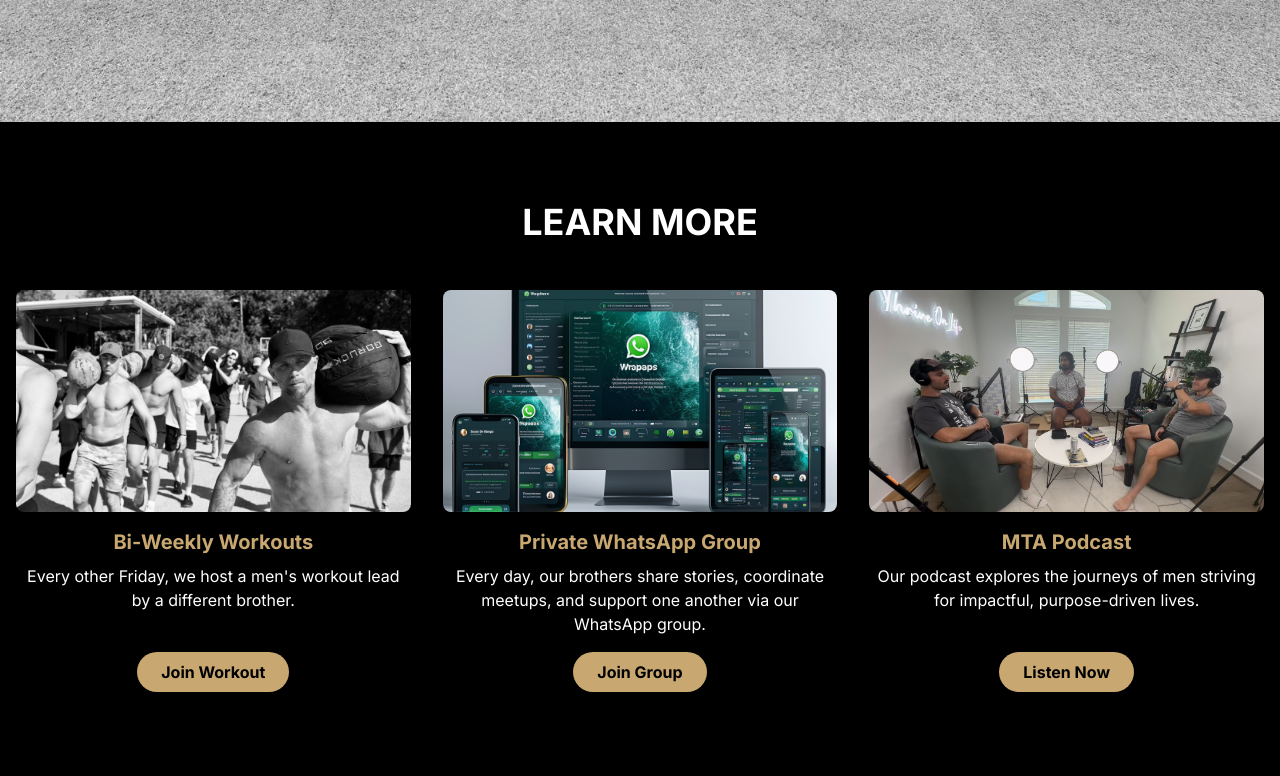
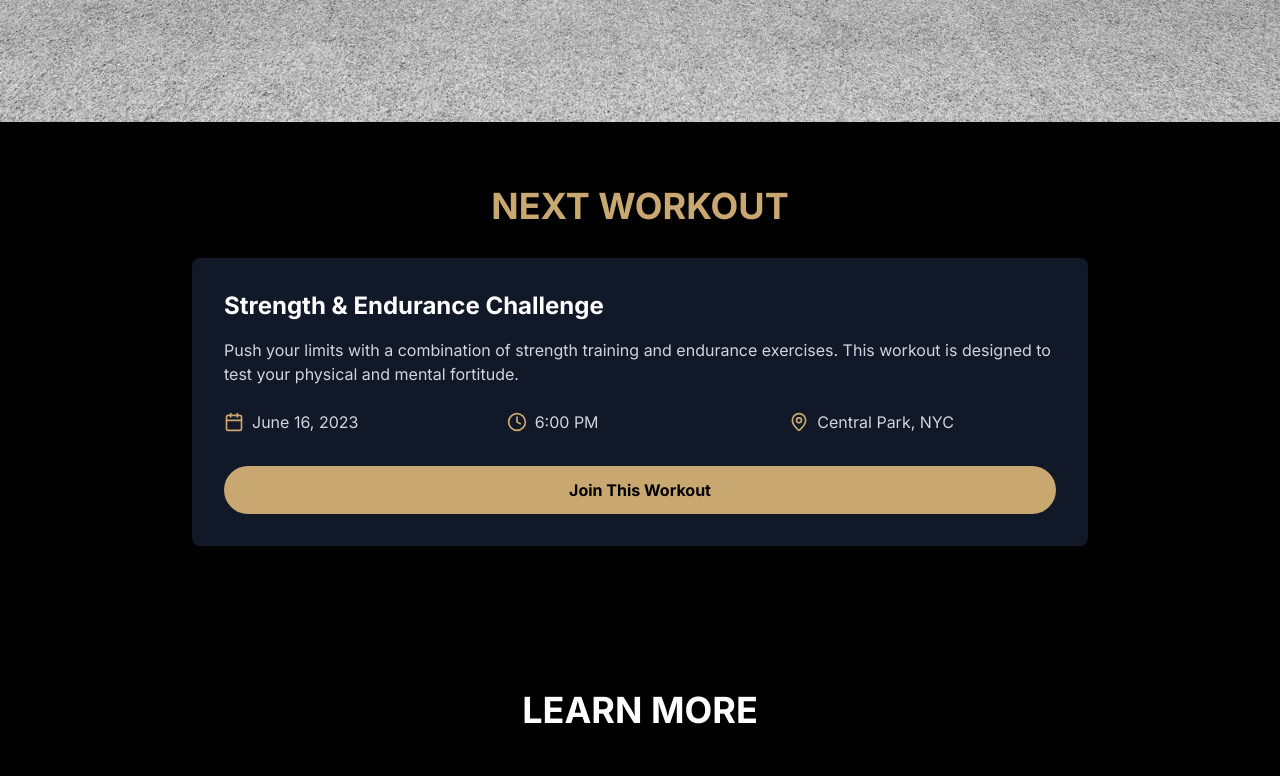
Before and after one commit to yashchitneni/meninthearena, a Next.js app: page / in a window 1280 px wide. Shown: the part 760-1536 px from the top of the page. Built offline with nearby package versions, Linux system fonts and the light colour scheme.

Commit message:
Next workouts have been included [using static data]

```diff
--- a/src/app/page.tsx
+++ b/src/app/page.tsx
@@ -8,7 +8,8 @@ import Image from 'next/image';
 import { Button } from "@/components/ui/button";
 import LearnMoreSection from '@/components/LearnMoreSection';
 import { usePopupStore } from '@/store/popupStore'
-import { useState } from 'react'; // Add this import
+import { useState } from 'react';
+import NextWorkoutSection from '@/components/NextWorkoutSection';
 
 /**
  * Renders the home page of the application.
@@ -68,6 +69,7 @@ export default function Home() {
               </div>
             </main>
 
+            <NextWorkoutSection />
             <LearnMoreSection />
           </div>
     </>
--- /dev/null
+++ b/src/components/NextWorkoutSection.tsx
@@ -0,0 +1,49 @@
+import React from 'react'
+import { CalendarIcon, ClockIcon, MapPinIcon } from 'lucide-react'
+
+// Note: In a real-world scenario, you'd fetch this data from an API
+const nextWorkout = {
+  date: "June 16, 2023",
+  time: "6:00 PM",
+  location: "Central Park, NYC",
+  name: "Strength & Endurance Challenge",
+  description: "Push your limits with a combination of strength training and endurance exercises. This workout is designed to test your physical and mental fortitude."
+}
+
+export default function NextWorkoutSection() {
+  return (
+    <section className="bg-black py-16">
+      <div className="container mx-auto px-4">
+        <h2 className="text-2xl sm:text-3xl md:text-4xl font-bold text-center mb-8 text-[#C8A870]">NEXT WORKOUT</h2>
+        <div className="bg-gray-900 rounded-lg shadow-lg overflow-hidden max-w-4xl mx-auto">
+          <div className="p-6 sm:p-8">
+            <h3 className="text-2xl font-bold mb-4 text-white">{nextWorkout.name}</h3>
+            <p className="text-gray-300 mb-6">{nextWorkout.description}</p>
+            <div className="grid grid-cols-1 sm:grid-cols-3 gap-4 text-gray-300">
+              <div className="flex items-center">
+                <CalendarIcon className="h-5 w-5 mr-2 text-[#C8A870]" />
+                <span>{nextWorkout.date}</span>
+              </div>
+              <div className="flex items-center">
+                <ClockIcon className="h-5 w-5 mr-2 text-[#C8A870]" />
+                <span>{nextWorkout.time}</span>
+              </div>
+              <div className="flex items-center">
+                <MapPinIcon className="h-5 w-5 mr-2 text-[#C8A870]" />
+                <span>{nextWorkout.location}</span>
+              </div>
+            </div>
+          </div>
+          <div className="px-6 pb-6 sm:px-8 sm:pb-8">
+            <button
+              className="w-full bg-[#C8A870] text-black font-bold py-3 px-6 rounded-full hover:bg-[#B69660] transition duration-300"
+              onClick={() => {/* Add your join workout logic here */}}
+            >
+              Join This Workout
+            </button>
+          </div>
+        </div>
+      </div>
+    </section>
+  )
+}
```
